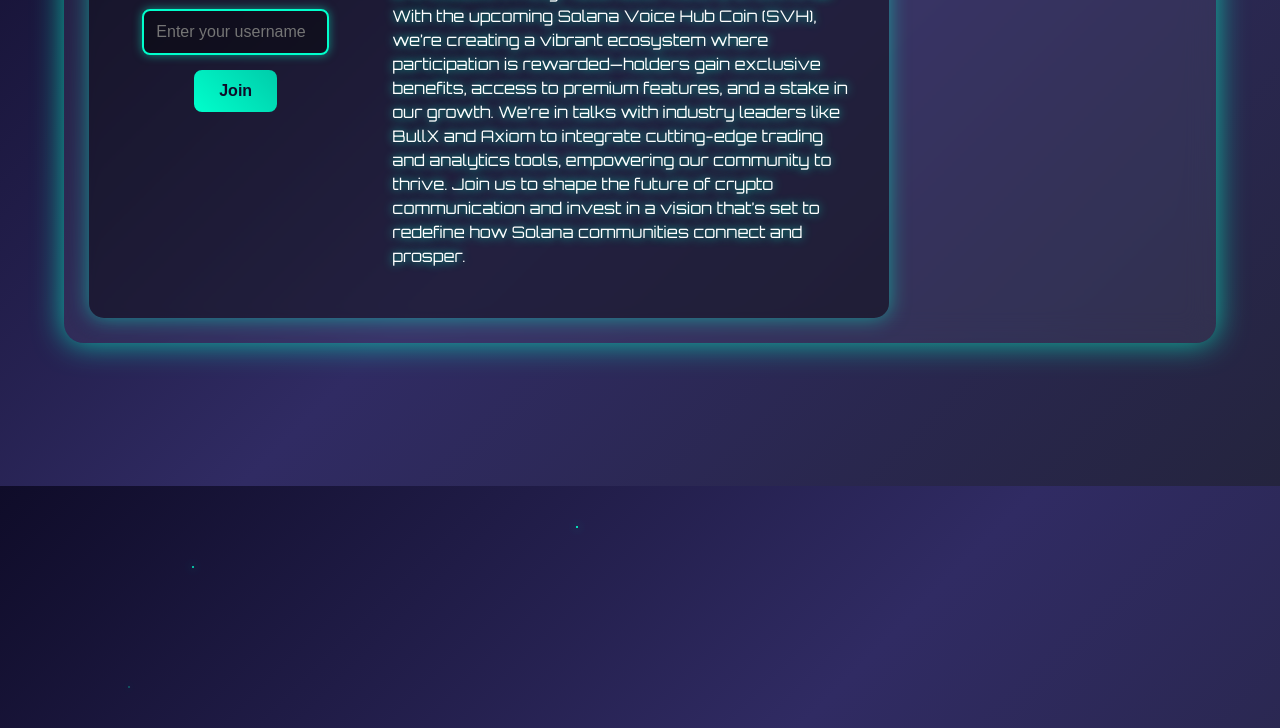
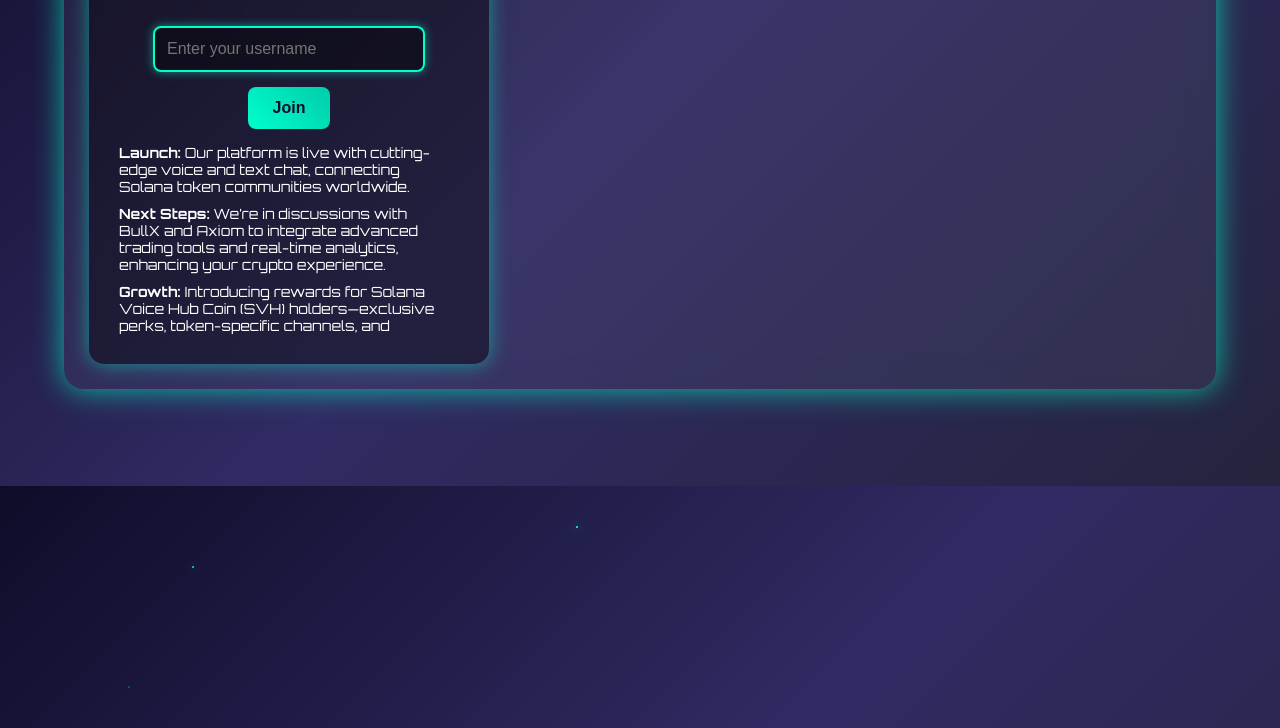
Before and after one commit to amlp0x27/solana-voice-hub, a website: page index.html in a window 1280 px wide. Shown: the part 314-1042 px from the top of the page. Drawn offline with Linux system fonts and the light colour scheme; a script that the page names is missing.

Commit message:
Update index.html

```diff
--- a/index.html
+++ b/index.html
@@ -14,7 +14,7 @@
       display: flex;
       justify-content: center;
       align-items: center;
-      overflow: hidden;
+      overflow-x: hidden;
       position: relative;
     }
     @keyframes shootingStar {
@@ -193,32 +193,17 @@
       transition: width 0.1s;
     }
     #loginScreen {
-      display: flex;
-      flex-direction: row;
-      align-items: stretch;
-      justify-content: space-between;
+      text-align: center;
       padding: 30px;
       background: rgba(0, 0, 0, 0.4);
       border-radius: 15px;
       box-shadow: 0 0 20px rgba(0, 255, 204, 0.5);
-      width: 800px;
+      width: 400px;
       animation: slideUp 0.8s ease-out;
     }
     @keyframes slideUp { from { transform: translateY(50px); opacity: 0; } to { transform: translateY(0); opacity: 1; } }
-    #loginScreen .left {
-      text-align: center;
-      flex: 1;
-      padding-right: 20px;
-    }
-    #loginScreen .right {
-      flex: 2;
-      padding-left: 20px;
-      display: flex;
-      flex-direction: column;
-      justify-content: center;
-    }
     #loginScreen h1 {
-      margin-bottom: 15px;
+      margin-bottom: 10px;
     }
     #loginScreen p {
       font-size: 1.2em;
@@ -230,16 +215,21 @@
       width: 80%;
       margin: 10px auto;
     }
-    #loginScreen .mission {
-      font-size: 16px;
+    #loginScreen .goals {
+      font-size: 14px;
       color: #fff;
-      line-height: 1.5;
+      text-align: left;
+      max-height: 200px;
+      overflow-y: auto;
+      padding-right: 10px;
+    }
+    #loginScreen .goals li {
+      margin: 10px 0;
     }
     @media (max-width: 800px) {
       .container { flex-direction: column; }
       .voice-sidebar { border-left: none; border-top: 2px solid #00ffcc; padding-top: 20px; padding-left: 0; }
-      #loginScreen { flex-direction: column; width: 90%; padding: 20px; }
-      #loginScreen .right { padding-left: 0; text-align: center; }
+      #loginScreen { width: 90%; padding: 20px; }
     }
   </style>
   <link href="https://fonts.googleapis.com/css2?family=Orbitron:wght@400;700&display=swap" rel="stylesheet">
@@ -257,16 +247,16 @@
   <div class="star"></div>
   <div class="container">
     <div id="loginScreen">
-      <div class="left">
-        <h1>Solana Voice Hub</h1>
-        <input type="text" id="usernameInput" placeholder="Enter your username">
-        <button id="loginBtn">Join</button>
-      </div>
-      <div class="right">
-        <p class="mission">
-          <strong>Our Mission:</strong> Solana Voice Hub is pioneering the next generation of decentralized community engagement. Built on Solana’s lightning-fast blockchain, our platform connects token holders, traders, and enthusiasts through seamless voice and text chat. With the upcoming Solana Voice Hub Coin (SVH), we’re creating a vibrant ecosystem where participation is rewarded—holders gain exclusive benefits, access to premium features, and a stake in our growth. We’re in talks with industry leaders like BullX and Axiom to integrate cutting-edge trading and analytics tools, empowering our community to thrive. Join us to shape the future of crypto communication and invest in a vision that’s set to redefine how Solana communities connect and prosper.
-        </p>
-      </div>
+      <h1>Solana Voice Hub</h1>
+      <p>Join the Future of Crypto Communities</p>
+      <input type="text" id="usernameInput" placeholder="Enter your username">
+      <button id="loginBtn">Join</button>
+      <ul class="goals">
+        <li><strong>Launch:</strong> Our platform is live with cutting-edge voice and text chat, connecting Solana token communities worldwide.</li>
+        <li><strong>Next Steps:</strong> We’re in discussions with BullX and Axiom to integrate advanced trading tools and real-time analytics, enhancing your crypto experience.</li>
+        <li><strong>Growth:</strong> Introducing rewards for Solana Voice Hub Coin (SVH) holders—exclusive perks, token-specific channels, and community events to drive engagement.</li>
+        <li><strong>Future Vision:</strong> Expanding with a mobile app, multi-chain support, and innovative features to make Solana Voice Hub the ultimate hub for crypto enthusiasts.</li>
+      </ul>
     </div>
     <div id="chatScreen" style="display:none;" class="main-content">
       <h1>Solana Voice Hub</h1>
```
